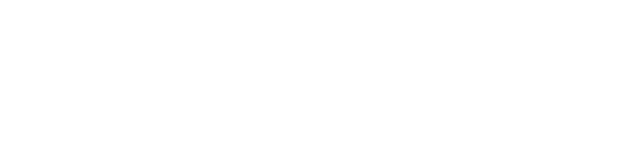
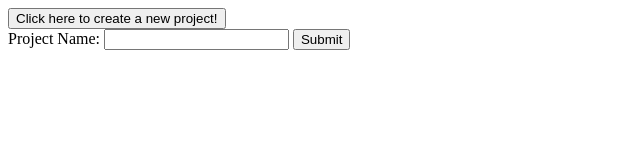
Before and after one commit to JamesGJ5-Learning-To-Code/todo-list, a website built with webpack: page dist/index.html in a window 1280 px wide. Shown: the whole page, without its empty margins (0-640 px from the left). Built offline with nearby package versions, Linux system fonts and the light colour scheme.

Commit message:
Write HTML for projects container and new projects form
src/modules/project.js:
- Title input in html may be empty; in this case, value provided to
project creation upon pressing of new-project button will be an empty
string, which is falsy. So, new setter gives default title in this
case.

```diff
--- a/src/modules/project.js
+++ b/src/modules/project.js
@@ -5,6 +5,12 @@ export class Project {
         this.todoList = [];
         this.nextObjectId = 0;
         this.soonestDueDate = undefined;
+    }
+    set title(value) {
+        this._title = (value) ? value : "Nameless Project";
+    }
+    get title() {
+        return this._title;
     }
     set soonestDueDate(value) {
         this._soonestDueDate = value;
```
Also changed, not shown: src/index.js (+36 -10 lines), README.md, dist/index.html, dist/main.js (added).
